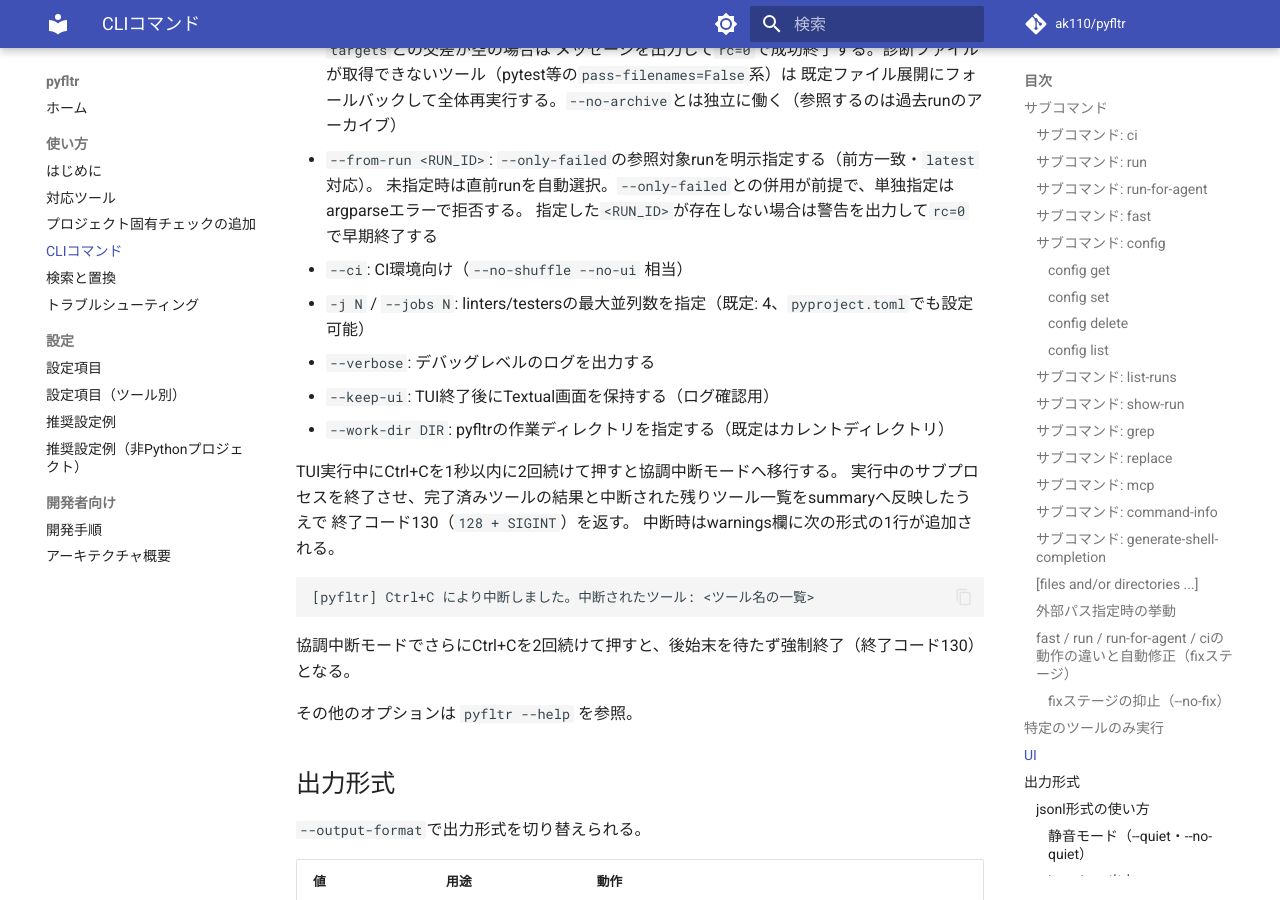
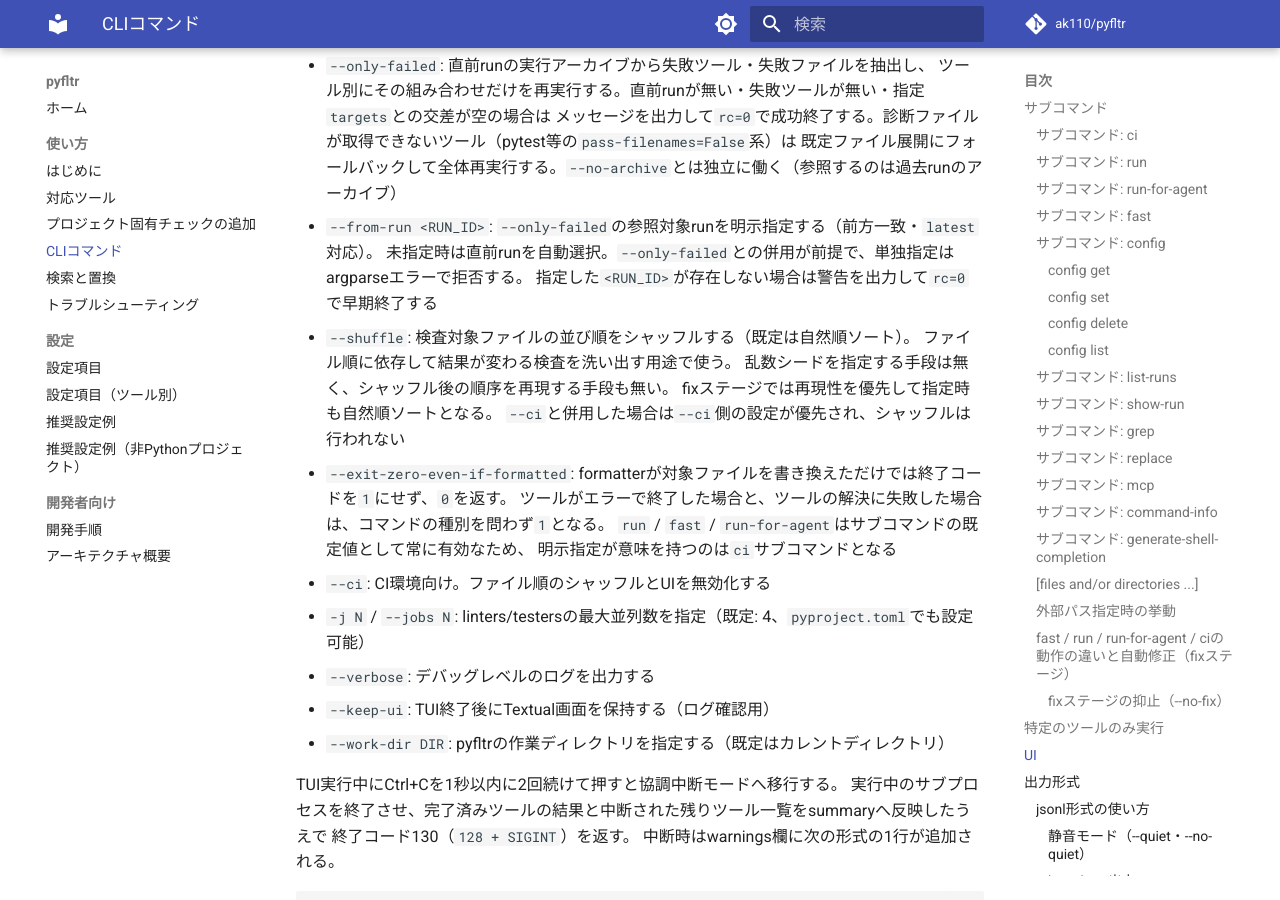
Before and after one commit to ak110/pyfltr, an MkDocs documentation site: the page built from docs/guide/usage.md, in a window 1280 px wide and 900 px high, scrolled down 13840 px. Built offline with MkDocs 1.6.1 and Material for MkDocs 9.7.7, drawn with Linux system fonts in a browser that asks for light colours; comment, search, counter and statistics services are not loaded; some of the changed text lies outside the part shown.

Commit message:
docs: 利用者向け文書へファイル順のシャッフルと整形時の終了コードを制御するオプションの説明を追加する
MCPパラメーター対応表にのみ現れていた2つのオプションを利用者向け一覧へ追加し、サブコマンド比較表からの導線を設ける。併せてCI向け説明を実際の挙動に合わせる。

再発予防: 悉皆点検により対応表の他6行には説明本文があり、本件は単発の取りこぼしであると確認した。

Co-authored-by: Codex <noreply@openai.com>

```diff
--- a/docs/guide/usage.md
+++ b/docs/guide/usage.md
@@ -465,6 +465,9 @@ pyfltr run --allow-external-paths --commands=textlint,markdownlint ~/.claude/pla
 （注）`AI_AGENT` / `CODEX_CI` / `CLAUDECODE` / `CURSOR_AGENT`のいずれかが設定された環境では、
 `fast` / `run` / `ci`の既定の出力形式は`jsonl`、`--quiet`既定は有効となり、`run`は`run-for-agent`と等価になる。
 
+`ci`で「Formatterによる変更時の終了コード」を`0`（成功扱い）へ変更する場合は
+`--exit-zero-even-if-formatted`を指定する（`UI`節のオプション一覧を参照）。
+
 `fast` / `run` / `run-for-agent` サブコマンドは、formatter段の前にfixステージを内蔵する。
 
 fixステージでは`{command}-fix-args`が定義された有効なlinterを`--fix`付きで順次実行する。
@@ -581,7 +584,16 @@ VSCodeのターミナルからクリックして該当箇所にジャンプで
 - `--from-run <RUN_ID>`: `--only-failed`の参照対象runを明示指定する（前方一致・`latest`対応）。
   未指定時は直前runを自動選択。`--only-failed`との併用が前提で、単独指定はargparseエラーで拒否する。
   指定した`<RUN_ID>`が存在しない場合は警告を出力して`rc=0`で早期終了する
-- `--ci`: CI環境向け（`--no-shuffle --no-ui` 相当）
+- `--shuffle`: 検査対象ファイルの並び順をシャッフルする（既定は自然順ソート）。
+  ファイル順に依存して結果が変わる検査を洗い出す用途で使う。
+  乱数シードを指定する手段は無く、シャッフル後の順序を再現する手段も無い。
+  fixステージでは再現性を優先して指定時も自然順ソートとなる。
+  `--ci`と併用した場合は`--ci`側の設定が優先され、シャッフルは行われない
+- `--exit-zero-even-if-formatted`: formatterが対象ファイルを書き換えただけでは終了コードを`1`にせず、`0`を返す。
+  ツールがエラーで終了した場合と、ツールの解決に失敗した場合は、コマンドの種別を問わず`1`となる。
+  `run` / `fast` / `run-for-agent`はサブコマンドの既定値として常に有効なため、
+  明示指定が意味を持つのは`ci`サブコマンドとなる
+- `--ci`: CI環境向け。ファイル順のシャッフルとUIを無効化する
 - `-j N` / `--jobs N`: linters/testersの最大並列数を指定（既定: 4、`pyproject.toml`でも設定可能）
 - `--verbose`: デバッグレベルのログを出力する
 - `--keep-ui`: TUI終了後にTextual画面を保持する（ログ確認用）
```
